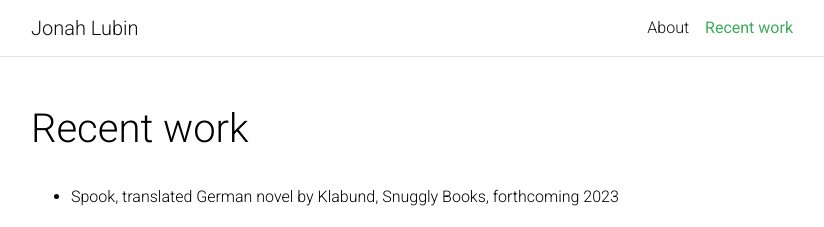
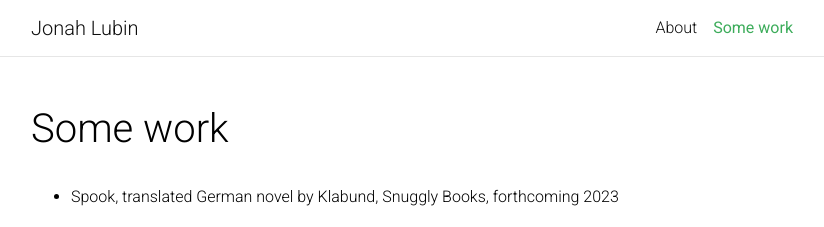
Before and after one commit to sreyfe/personal_site, a Jekyll site: the page built from _pages/some_work.md, in a window 1280 px wide. Shown: the top 227 px of the page, without its empty margins (224-1048 px from the left). Built offline with Jekyll 4.4.1, drawn with Linux system fonts in a browser that asks for light colours; comment, search, counter and statistics services are not loaded; a style sheet for code colours, icons or effects is not loaded.

Commit message:
Additions

```diff
--- a/_pages/recent_work.md
+++ b/_pages/some_work.md
@@ -1,7 +1,7 @@
 ---
 layout: page
-permalink: /recent_work/
-title: Recent work
+permalink: /some_work/
+title: Some work
 description:
 nav: true
 nav_order: 5
```
